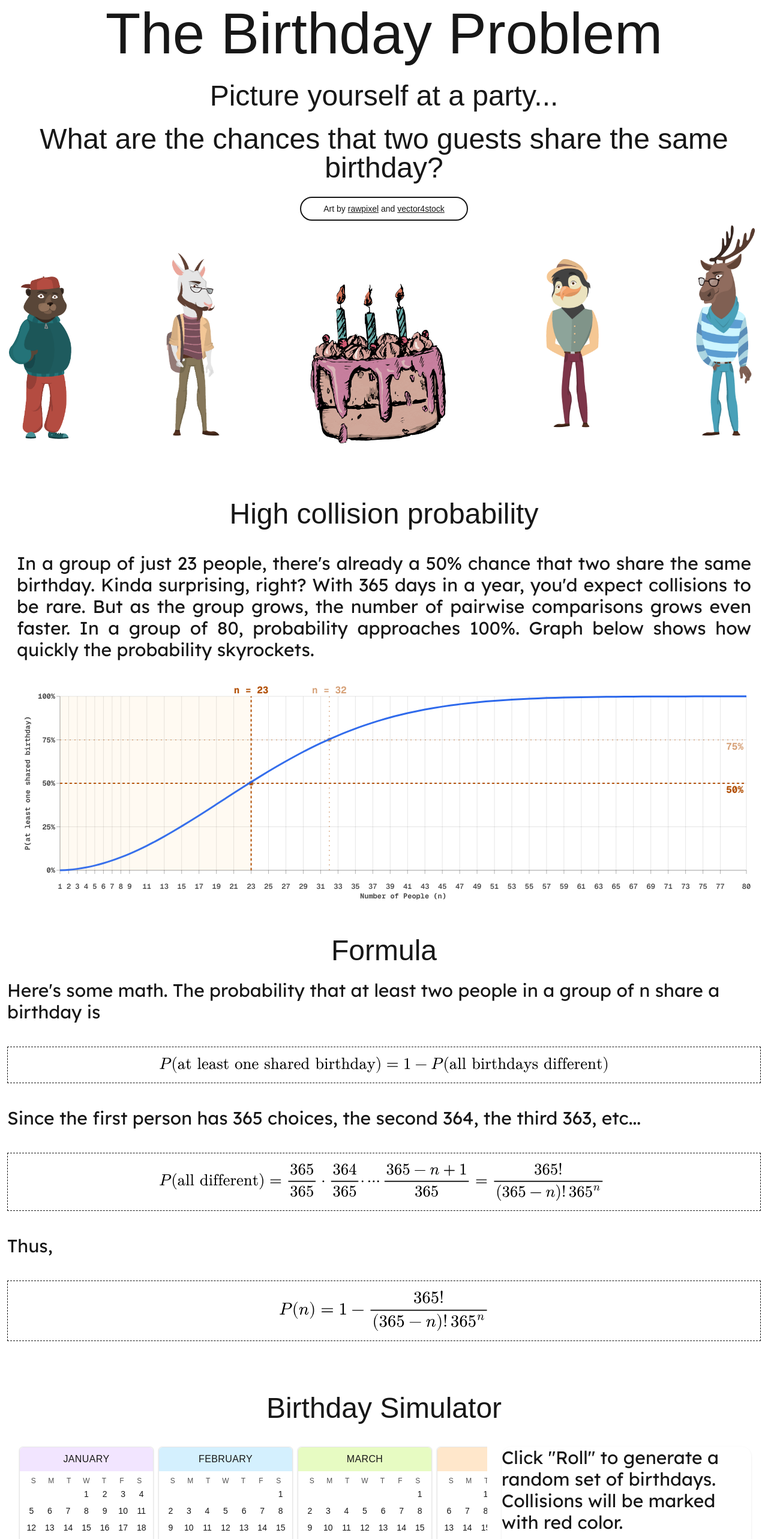
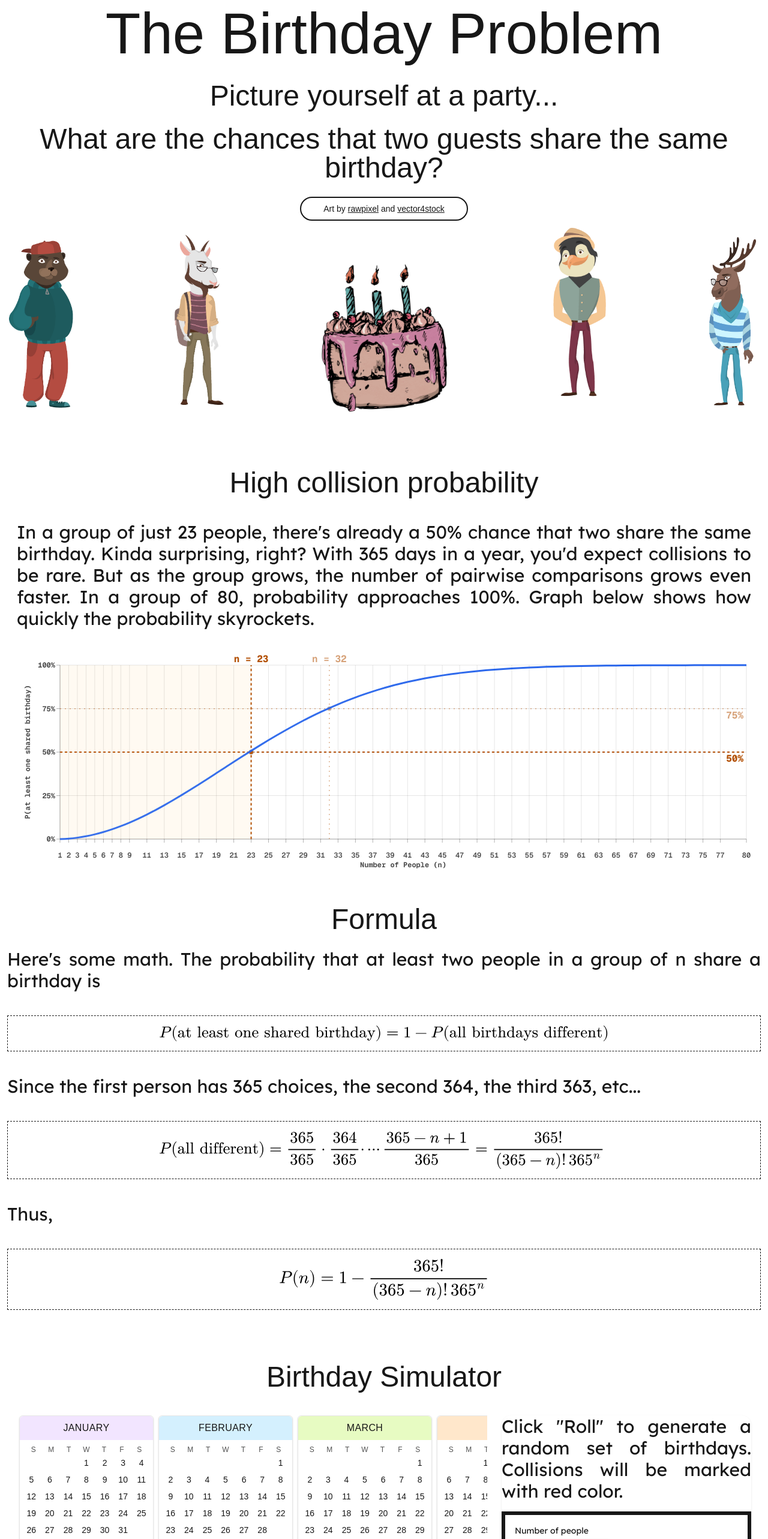
Before and after one commit to twohiccups/birthday-problem, a Next.js app: page / in a window 1280 px wide. Shown: the top 2566 px of the page at 60% size. Built offline with nearby package versions, Linux system fonts and the light colour scheme; a web font is replaced by a local one.

Commit message:
feat: layout shift fix

```diff
--- a/public/assets/components/Calendar.tsx
+++ b/public/assets/components/Calendar.tsx
@@ -105,7 +105,7 @@ export default function BirthdayParadoxSection() {
                         w-full lg:w-auto rounded-2xl shadow-sm"
                     aria-label="Controls and statistics"
                 >
-                    <h3 className="">Click &quot;Roll&quot; to generate a random set of birthdays. Collisions will be marked with red color.</h3>
+                    <h3 className="text-justify">Click &quot;Roll&quot; to generate a random set of birthdays. Collisions will be marked with red color.</h3>
                     <div className="mt-4">
                         <CalendarControls n={n} setN={setN} onRoll={roll} onMultiRoll={multiRoll} />
                     </div>
--- a/public/assets/components/Comparisons.tsx
+++ b/public/assets/components/Comparisons.tsx
@@ -6,7 +6,6 @@ import { motion, AnimatePresence } from "framer-motion";
 function calculateComparisons(n: number) {
     return (n * (n - 1)) / 2;
 }
-
 
 function circleLayout(n: number, size: number, margin = 24) {
     const r = (Math.min(size, size) - margin * 2) / 2;
@@ -92,7 +91,7 @@ export default function Comparisons() {
 
                     {/* Play / Pause */}
                     <button
-                        className="px-3 py-1.5 rounded-2xl shadow-sm border hover:shadow transition min-w-20 shrink-0"
+                        className="px-3 text-xs sm:text-base py-1.5 rounded-2xl shadow-sm border hover:shadow transition min-w-20 shrink-0"
                         onClick={() => setPlaying((p) => !p)}
                         aria-label={playing ? "Pause" : "Play"}
                     >
@@ -101,7 +100,7 @@ export default function Comparisons() {
 
                     {/* Reset */}
                     <button
-                        className="px-3 py-1.5 rounded-2xl shadow-sm border hover:shadow transition shrink-0"
+                        className="px-3 text-xs sm:text-base py-1.5 rounded-2xl shadow-sm border hover:shadow transition shrink-0"
                         onClick={() => {
                             setK(0);
                             setPlaying(false);
@@ -165,19 +164,24 @@ export default function Comparisons() {
 
                 {/* Chart Card */}
                 <div className="relative rounded-3xl border shadow-sm bg-white">
-                    <div
-                        className="font-lexend-deca absolute top-2 left-2 z-10 rounded-full border bg-white/90 backdrop-blur px-3 py-1 text-xs font-medium text-gray-800 shadow-sm"
-                        aria-live="polite"
-                    >
-                        Total comparisons: {total}
+                    {/* Moved total label ABOVE the graph so it doesn't overlap nodes */}
+                    <div className="px-4 pt-3">
+                        <div
+                            className="font-lexend-deca inline-flex items-center rounded-full border bg-white px-3 py-1 font-medium text-xs text-gray-800 shadow-sm"
+                            aria-live="polite"
+                        >
+                            Comparisons: {total}
+                        </div>
                     </div>
 
                     <svg
                         viewBox={`0 0 ${size} ${size}`}
                         width="100%"
                         height="100%"
+                        preserveAspectRatio="xMidYMid meet"
                         role="img"
                         aria-label={`Complete graph with ${n} nodes and ${total} comparisons`}
+                        className="block"
                     >
                         {/* Edges */}
                         <g>
@@ -222,6 +226,7 @@ export default function Comparisons() {
                             ))}
                         </g>
 
+                        {/* Node labels */}
                         <g>
                             {pts.map((p, i) => (
                                 <text
--- a/public/assets/components/Formula.tsx
+++ b/public/assets/components/Formula.tsx
@@ -9,7 +9,7 @@ export default function Formula() {
             <h2 className="text-center my-6">Formula</h2>
 
             <div className="space-y-10">
-                <h3>
+                <h3 className="text-justify">
                     Here&apos;s some math. The probability that at least two people in a group of n share a
                     birthday is
                 </h3>
@@ -25,7 +25,7 @@ export default function Formula() {
                     />
                 </FormulaDiv>
 
-                <h3>
+                <h3 className="text-justify">
                     Since the first person has 365 choices, the second 364, the third 363, etc...
                 </h3>
 
--- a/public/assets/components/FunIntro.tsx
+++ b/public/assets/components/FunIntro.tsx
@@ -23,7 +23,7 @@ const ANIMALS: Animal[] = [
         key: "bear",
         src: "/assets/animal1.png",
         alt: "Bear",
-        width: 120,
+        width: 123,
         height: 300,
         text: "It's unbearable to share the same birthday!",
         bubbleClass: "-top-40 -right-20",
@@ -32,7 +32,7 @@ const ANIMALS: Animal[] = [
         key: "goat",
         src: "/assets/animal2.png",
         alt: "Goat",
-        width: 100,
+        width: 93,
         height: 300,
         text: "I often goat to birthday parties >_<",
         bubbleClass: "-top-40 -right-20",
@@ -51,7 +51,7 @@ const ANIMALS: Animal[] = [
         key: "elk",
         src: "/assets/animal4.png",
         alt: "Elk",
-        width: 120,
+        width: 96,
         height: 300,
         text: "Statistically speaking... I can't be only one",
         bubbleClass: "-top-40 -left-50",
@@ -101,7 +101,7 @@ export default function FunIntro() {
             {/* Animals + cake row */}
             <div
                 ref={containerRef}
-                className="relative flex justify-between items-end text-center gap-6"
+                className="relative flex justify-between items-end text-center gap-6 min-h-[125px]"
             >
                 {ANIMALS.slice(0, 1).map((a) => (
                     <AnimalWithSpeech
@@ -134,8 +134,13 @@ export default function FunIntro() {
                     }}
                     aria-hidden
                 >
-                    <Image src={"/assets/cake.png"} alt={"Cake"} width={250} height={200} onClick={() => fire()} />
-                    <div className={`absolute ${playFireworks ? 'inline' : 'hidden'} `}>
+                    <Image
+                        src={"/assets/cake.png"}
+                        alt={"Cake"}
+                        width={231}
+                        height={250}
+                        onClick={() => fire()} />
+                    <div className={`absolute -top-20 ${playFireworks ? 'inline' : 'hidden'} `}>
                         <ParticleBurst key={fireworksKey} />
                     </div>
                 </motion.div>
--- a/public/assets/components/ParticleBurst.tsx
+++ b/public/assets/components/ParticleBurst.tsx
@@ -13,7 +13,7 @@ type ParticleBurstProps = {
 
 export default function ParticleBurst({
     count = 14,
-    radius = 280,
+    radius = 150,
     duration = 1.2,
     repeat = 0,
     sizeRange = [8, 28],
```
Also changed, not shown: public/assets/cake.png.
